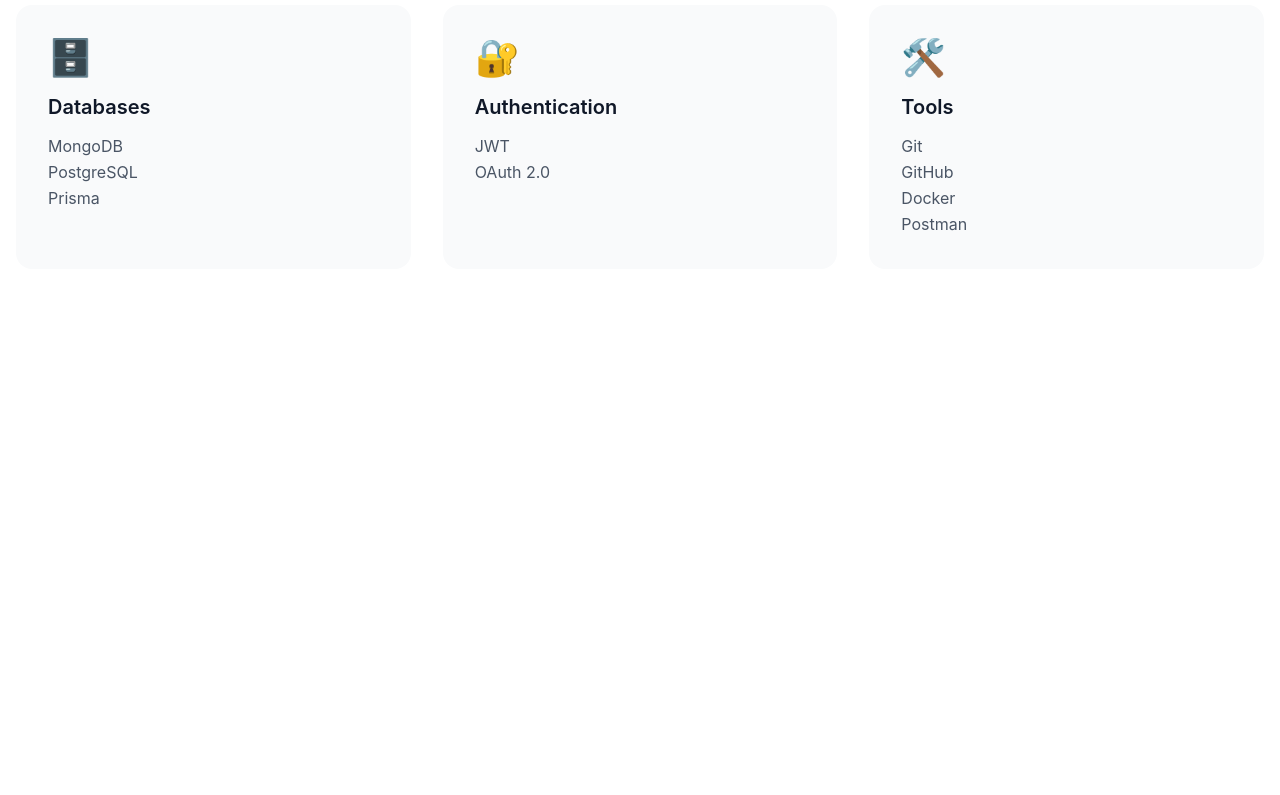
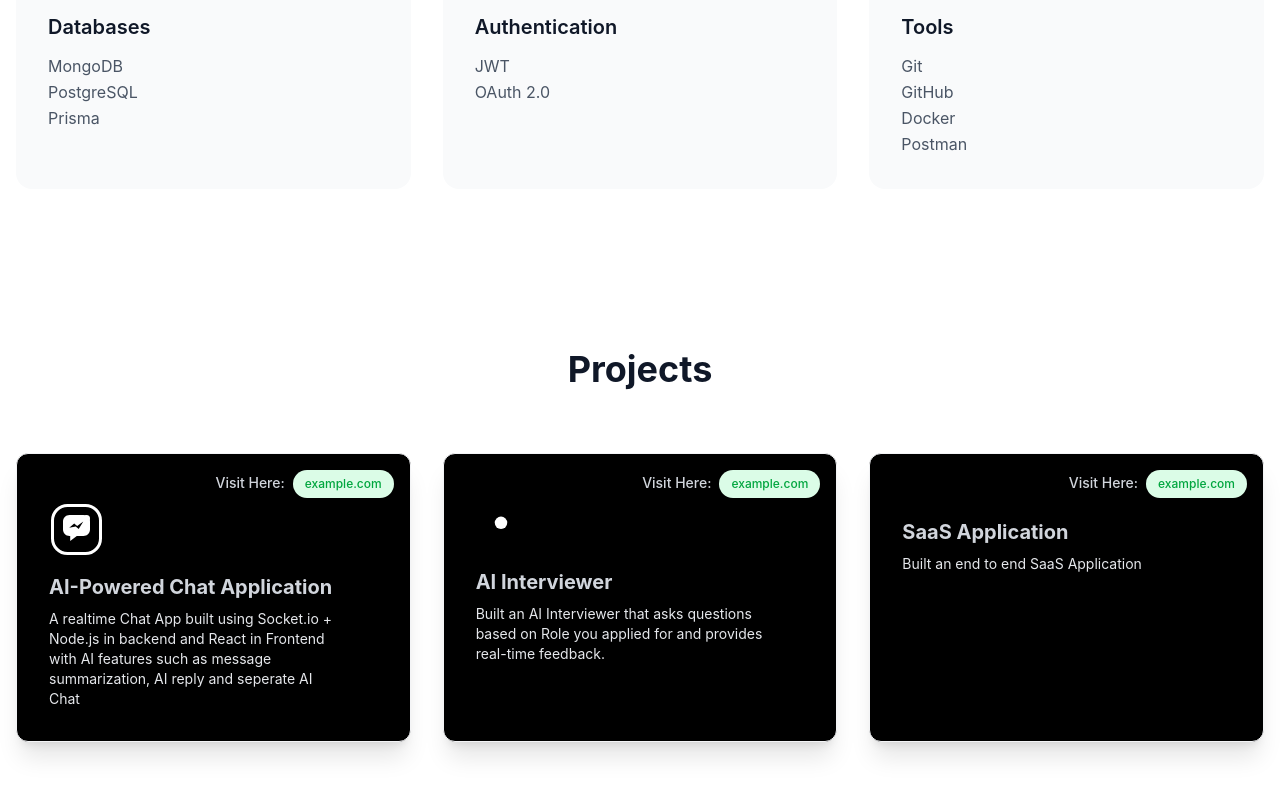
Before and after one commit to amitbishnoii/portfolio, a React app: page / in a window 1280 px wide. Shown: the part 1129-1924 px from the top of the page. Before the commit the page ends 1478 px from the top, so only its background shows below. Built offline with nearby package versions, Linux system fonts and the light colour scheme; the HTML template or start-up script is replaced by a standard one.

Commit message:
prepare projects section

```diff
--- a/src/components/Card.jsx
+++ b/src/components/Card.jsx
@@ -1,34 +1,23 @@
-const Card = () => {
+const Card = ({ url, title, description, icon }) => {
     return (
         <div className="relative max-w-lg p-8 border border-gray-100 bg-black shadow-xl rounded-xl">
-            <span className="absolute right-4 top-4 rounded-full px-3 py-1.5 bg-green-100 text-green-600 font-medium text-xs">
-                4.3
-            </span>
+            <div className="absolute right-4 top-4 ">
+                <span className="text-sm font-medium text-gray-300 mr-2">
+                    Visit Here:
+                </span>
+                <button className="rounded-full px-3 py-1.5 bg-green-100 text-green-600 font-medium text-xs cursor-pointer">
+                    {url}
+                </button>
+            </div>
 
             <div className="mt-4 text-gray-200 sm:pr-8">
-                <svg
-                    className="w-8 h-8 sm:w-10 sm:h-10"
-                    fill="none"
-                    stroke="currentColor"
-                    viewBox="0 0 24 24"
-                    xmlns="http://www.w3.org/2000/svg"
-                >
-                    <path
-                        stroke-linecap="round"
-                        stroke-linejoin="round"
-                        stroke-width="2"
-                        d="M19.428 15.428a2 2 0 00-1.022-.547l-2.387-.477a6 6 0 00-3.86.517l-.318.158a6 6 0 01-3.86.517L6.05 15.21a2 2 0 00-1.806.547M8 4h8l-1 1v5.172a2 2 0 00.586 1.414l5 5c1.26 1.26.367 3.414-1.415 3.414H4.828c-1.782 0-2.674-2.154-1.414-3.414l5-5A2 2 0 009 10.172V5L8 4z"
-                    ></path>
-                </svg>
+                <img src={icon} />
 
                 <h5 className="mt-4 text-xl font-bold text-gray-300">
-                    Science of Chemstry
+                    {title}
                 </h5>
 
-                <p className="mt-2 text-sm">
-                    You can manage phone, email and chat conversations all from
-                    a single mailbox.
-                </p>
+                <p className="mt-2 text-sm">{description}</p>
             </div>
         </div>
     );
--- a/src/components/Hero.jsx
+++ b/src/components/Hero.jsx
@@ -1,9 +1,8 @@
-
 const Hero = () => {
     return (
         <section className="relative w-full h-full bg-white dark:bg-black">
             <div className="max-w-7xl mx-auto px-4 sm:px-6 lg:px-8 pt-20">
-                <div className="text-center mb-16">
+                <div className="text-center">
                     {/* <div className="inline-flex items-center gap-2 px-4 py-2 bg-orange-100 dark:bg-orange-900/30 text-orange-700 dark:text-orange-400 rounded-full text-sm font-medium mb-8">
                         🏆 Rated #1 by G2 Crowd
                     </div> */}
@@ -23,8 +22,8 @@
                         MongoDB with AI integration.
                     </p>
 
-                    <div className="flex flex-col sm:flex-row gap-4 justify-center mb-20">
-                        <button className="px-8 py-4 bg-linear-to-r from-pink-600 to-red-600 hover:from-pink-700 hover:to-red-700 text-white font-semibold rounded-lg shadow-lg transform hover:scale-105 transition-all duration-200">
+                    <div className="flex flex-col sm:flex-row gap-4 justify-center">
+                        <button className="px-8 py-4 bg-linear-to-r from-pink-600 to-red-600 hover:from-pink-700 hover:to-red-700 text-white font-semibold rounded-lg shadow-lg transform hover:scale-105 transition-all duration-200 cursor-pointer">
                             View Projects
                         </button>
                         <button className="px-8 py-4 border border-gray-300 dark:border-zinc-700 text-gray-700 dark:text-gray-300 hover:bg-gray-50 dark:hover:bg-zinc-800 font-semibold rounded-lg transition-colors duration-200">
--- a/src/components/Projects.jsx
+++ b/src/components/Projects.jsx
@@ -1,8 +1,51 @@
+import Card from "./Card.jsx";
+import chat from "../assets/chat.svg";
+import interviewer from "../assets/interviewer.svg"
 
 const Projects = () => {
-  return (
-    <div>Projects</div>
-  )
-}
+    const projects = [
+        {
+            title: "AI-Powered Chat Application",
+            desc: "A realtime Chat App built using Socket.io + Node.js in backend and React in Frontend with AI features such as message summarization, AI reply and seperate AI Chat",
+            icon: chat,
+            dep: "example.com",
+        },
+        {
+            title: "AI Interviewer",
+            desc: "Built an AI Interviewer that asks questions based on Role you applied for and provides real-time feedback.",
+            icon: interviewer,
+            dep: "example.com",
+        },
+        {
+            title: "SaaS Application",
+            desc: "Built an end to end SaaS Application",
+            dep: "example.com",
+        }
+    ];
 
-export default Projects
+    return (
+        <section className="py-20 px-4 bg-white dark:bg-black">
+            <div className="max-w-7xl mx-auto">
+                <div className="text-center mb-16">
+                    <h2 className="text-4xl font-bold text-gray-900 dark:text-white mb-4">
+                        Projects
+                    </h2>
+                </div>
+
+                <div className="grid grid-cols-1 md:grid-cols-2 lg:grid-cols-3 gap-8">
+                    {projects.map((project, index) => (
+                        <Card
+                            key={index}
+                            url={project.dep}
+                            title={project.title}
+                            description={project.desc}
+                            icon={project.icon}
+                        />
+                    ))}
+                </div>
+            </div>
+        </section>
+    );
+};
+
+export default Projects;
--- a/src/pages/Home.jsx
+++ b/src/pages/Home.jsx
@@ -1,11 +1,13 @@
-import Hero from "../components/Hero";
-import TechStack from "../components/TechStack";
+import Hero from "../components/Hero.jsx";
+import Projects from "../components/Projects.jsx";
+import TechStack from "../components/TechStack.jsx";
 
 const Home = () => {
     return (
         <>
             <Hero />
             <TechStack />
+            <Projects />
         </>
     );
 };
```
Also changed, not shown: src/assets/chat.svg (added), src/assets/interviewer.svg (added).
